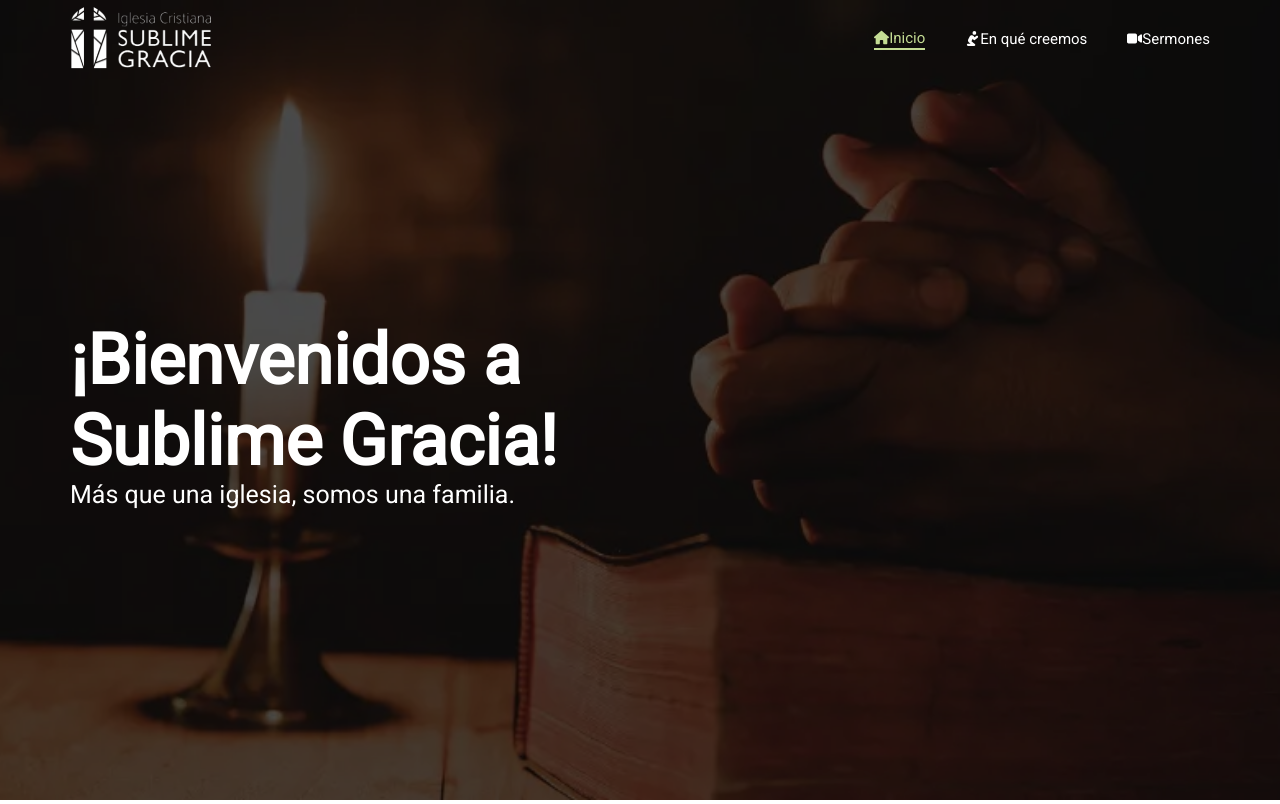
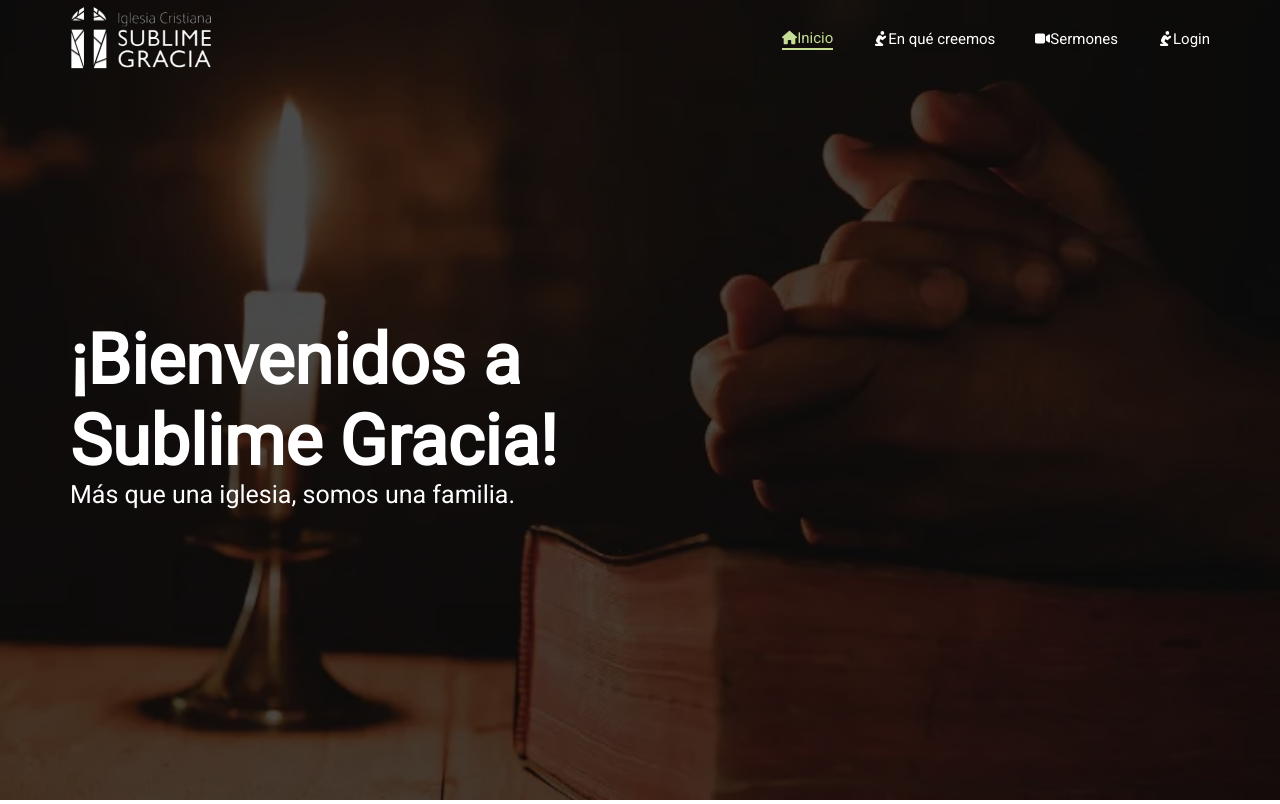
Before and after one commit to NayellyPantoja/SublimeGracia, a React (Vite) app: page / in a window 1280 px wide. Built offline with nearby package versions, Linux system fonts and the light colour scheme; a web font is replaced by a local one.

Commit message:
se agrega ruta login al header

```diff
--- a/src/router/routes.js
+++ b/src/router/routes.js
@@ -21,6 +21,12 @@ export const routes = [
     path: "/sermones",
     text: "Sermones",
     icon: faVideo
+},
+{
+  id:1,
+  path: "/login",
+  text: "Login",
+  icon: faPersonPraying,
 }
 ];
 
```
